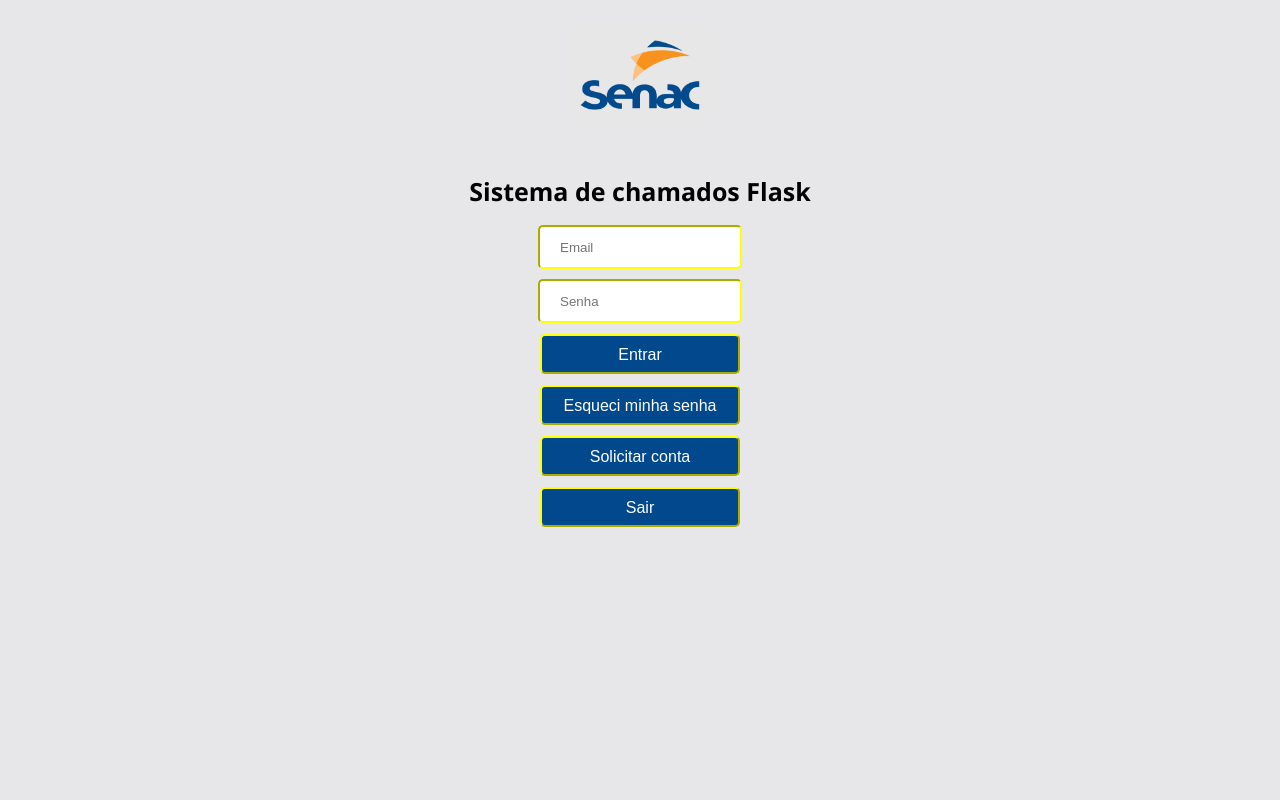
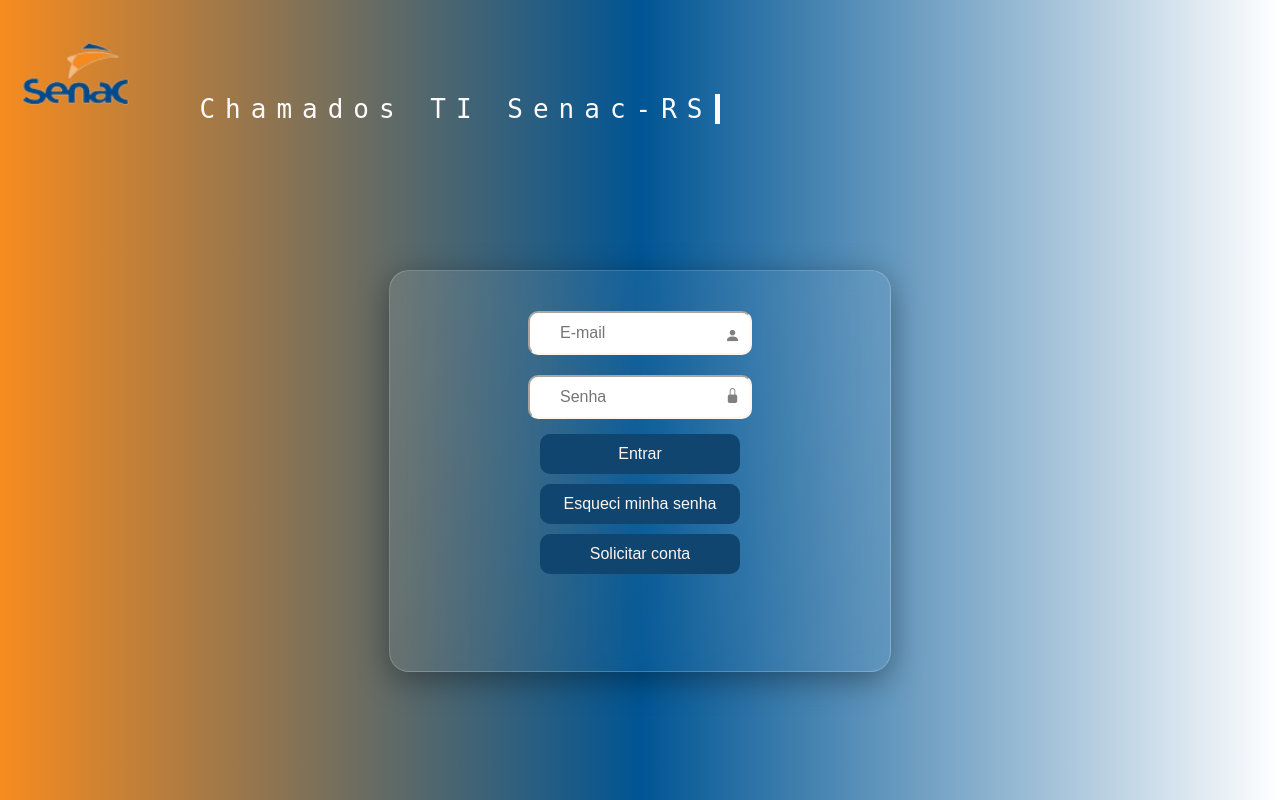
Before and after one commit to Raul-Rotilli/chamadosti_senac, a Flask app: page / in a window 1280 px wide. Run offline with Flask 3, Linux system fonts and the light colour scheme.

Commit message:
Add files via upload

```diff
--- a/app.py
+++ b/app.py
@@ -140,10 +140,6 @@
 
 @app.route('/cadastro_usuario', methods=['POST', 'GET'],)
 def cadastro_usuario():
-    if not session.get('usuario_id'):
-        return redirect(url_for('pagina_login'))
-    if session.get('perfil') != 'tecnico':
-        return redirect(url_for('pagina_inicial'))
     nome = request.form.get('nome')
     email = request.form.get('email')
     senha = request.form.get('senha')
@@ -348,7 +344,7 @@
             database='chamadosti'
         )
         cursor = cnx.cursor()
-        cursor.execute('DELETE FROM tecnicos WHERE id = %s', (id,))
+        cursor.execute('DELETE FROM usuarios WHERE id = %s', (id,))
         cursor.close()
         cnx.commit()
         return redirect(url_for('pagina_tecnicos'))
@@ -387,8 +383,7 @@
  # Valida o ID do usuário
     if not id.isdigit():
         return render_template('editarusuario/<id>', error='ID inválido.')
-    if session.get('usuario_id') != id and not session.get('tecnico_id'):
-        return render_template('paginainicial.html')
+
 
     # Obtém os dados do usuário do banco de dados
     cnx = mysql.connector.connect(
@@ -402,11 +397,12 @@
         FROM usuarios
         WHERE id = %s;
     """, (id,))
+    perfil = session.get('perfil')
     dados_usuario = cursor.fetchone()
     cursor.close()
     cnx.close()
 
-    if dados_usuario[0] == session.get('usuario_id') and session.get('perfil') == 'usuario':
+    if dados_usuario[0] != session.get('usuario_id') and session.get('perfil') == 'usuario':
         return redirect(url_for('pagina_inicial'))
     if request.method == 'POST':
         nome = request.form.get('nome')
@@ -414,13 +410,14 @@
         senha = request.form.get('senha')
 
         # Valida o input
-        if not nome:
-            flash('O nome é obrigatório.')
-            return render_template('editarusuario/<id>', dados_usuario=dados_usuario)
+        if session.get('perfil') == 'tecnico':
+            if not nome:
+                flash('O nome é obrigatório.')
+                return render_template('editarusuario/<id>', dados_usuario=dados_usuario)
         if not email:
             flash('O e-mail é obrigatório.')
             return render_template('editarusuario/<id>', dados_usuario=dados_usuario)
-        if not email:
+        if not senha:
             flash('A senha é obrigatório.')
             return render_template('editarusuario/<id>', dados_usuario=dados_usuario)
         # Realiza a atualização no banco de dados
@@ -430,18 +427,22 @@
                                       password='',
                                       database='chamadosti')
         cursor = cnx.cursor()
-        sql = 'UPDATE usuarios SET nome = %s, email = %s, senha=%s WHERE id = %s;'
-        values = (nome, email, senha, id)
+        if session.get('perfil') == 'tecnico':
+            sql = 'UPDATE usuarios SET email = %s, senha=%s WHERE id = %s;'
+            values = (email, senha, id)
+        else:
+            sql = 'UPDATE usuarios SET nome = %s, email = %s, senha=%s WHERE id = %s;'
+            values = (nome, email, senha, id)
         cursor.execute(sql, values)
         cnx.commit()
         cursor.close()
         cnx.close()
 
         # Redireciona para a página inicial
-        return render_template('paginainicial.html')
+        return redirect(url_for('pagina_usuarios'))
 
     # Exibe o formulário
-    return render_template('editarusuario.html', id=id, usuario=dados_usuario)
+    return render_template('editarusuario.html', id=id, usuario=dados_usuario, perfil=perfil)
 
 
 @app.route('/editarchamado/<id>', methods=['GET', 'POST'])
@@ -523,8 +524,8 @@
     except mysql.connector.Error as e:
         return render_template('paginainicial.html')
 
-@app.route('/editarchamado/<id>', methods=['GET', 'POST'])
-def atualizarchamado(id):
+@app.route('/finalizarchamado/<id>', methods=['GET', 'POST'])
+def finalizarchamado(id):
     if not session.get('usuario_id'):
         return redirect(url_for('pagina_login'))
     if session.get('perfil') != 'tecnico':
@@ -533,29 +534,10 @@
     if not id.isdigit():
         return render_template('editarusuario/<id>', error='ID inválido.')
 
-    cnx = mysql.connector.connect(
-        host='127.0.0.1',
-        user='root',
-        password='',
-        database='chamadosti')
-    cursor = cnx.cursor()
-    cursor.execute("""
-        SELECT `id`, `id_usuario`, `id_equipamento`, `descricao`, `id_setor`, `data_abertura`, `id_tecnico`, `observacao` `data_fechamento`, `urgencia`, `solucao`
-        FROM chamados
-        WHERE id = %s;
-    """, (id,))
-    dados_chamado = cursor.fetchone()
-    cursor.close()
-    cnx.close()
-
     # Processa o formulário
     if request.method == 'POST':
         try:
-            id_equipamento = request.form.get('id_equipamento')
-            id_setor = request.form.get('id_setor')
-            observacao = request.form.get('observacao')
-            # Realiza a atualização no banco de dados
-            # Realiza a atualização no banco de dados
+            solucao = request.form.get('solucao')
             cnx = mysql.connector.connect(
                 host='127.0.0.1',
                 user='root',
@@ -563,8 +545,8 @@
                 database='chamadosti'
             )
             cursor = cnx.cursor()
-            sql = 'UPDATE chamados SET id_equipamento = %s, id_setor = %s, observacao = %s WHERE id = %s;'
-            values = (id_equipamento, id_setor, observacao, id)
+            sql = 'UPDATE chamados SET solucao = %s, data_fechamento = NOW()  WHERE id = %s;'
+            values = (solucao, id)
             cursor.execute(sql, values)
             cnx.commit()
             cursor.close()
@@ -574,7 +556,7 @@
             return render_template('paginainicial.html')
             # Redireciona para a página inicial
 
-    return render_template('editarchamado.html', id=id, chamado=dados_chamado)
+    return render_template('finalizarchamado.html', id=id)
 
 
 
--- /dev/null
+++ b/static/login.js
@@ -0,0 +1,12 @@
+function viewpass(){
+    var inputPass = document.getElementById('pass')
+    var btnShowPass = document.getElementById('btn-pass')
+
+    if(inputPass.type === 'password'){
+        inputPass.setAttribute('type','text')
+        btnShowPass.classList.replace('bi-lock-fill','bi-unlock-fill')
+    }else{
+        inputPass.setAttribute('type','password')
+        btnShowPass.classList.replace('bi-unlock-fill','bi-lock-fill')
+    }
+}
--- a/static/style.css
+++ b/static/style.css
@@ -1,6 +1,8 @@
 /* Reset básico */
 html,
 body {
+  width: 100%;
+  height: 100%;
   margin: 0;
   /* Remove margens padrão */
   padding: 0;
@@ -13,7 +15,8 @@
 /* Navbar */
 .navbar {
   list-style-type: none;
-  background-color: #fd7e14;
+  background: rgb(246,140,31);
+background: linear-gradient(90deg, rgba(246,140,31,1) 0%, rgba(255,255,255,1) 35%, rgba(0,75,141,1) 100%);
   /*Cor de Fundo*/
   padding: 0.8rem 0;
   /* Espaçamento interno */
@@ -23,7 +26,7 @@
   /* Remove margem superior */
 }
 
-.navbar .container {
+.navbar .container-template {
   display: flex;
   /* Layout flexível */
   justify-content: space-between;
@@ -170,6 +173,7 @@
 }
 
 th {
+  text-align: center;
   font-weight: bold;
   /*Torna o texto das células do cabeçalho (th) negrito.*/
   border-bottom: 2px solid #ddd;
@@ -177,6 +181,7 @@
 }
 
 td {
+  text-align: center;
   border-bottom: 1px solid #ddd;
   /*Adiciona uma linha horizontal sólida de 1px de espessura na cor #ddd na parte inferior das células do corpo (td).*/
 }
@@ -193,32 +198,143 @@
   font-family: sans-serif;
 }
 
-button.editar {
+.editar {
   background-color: #01498C;
   color: white;
+  border-radius: 3px;
 }
 
-button.excluir {
+.excluir {
   background-color: red;
   color: white;
+  border-radius: 3px;
 }
 
-.botaologin {
-  width: 200px;
-  height: 40px;
-  background-color: #01498C;
-  color: white;
-  border-color: yellow
+/*login*/
+.logosenac{
+  width: 150px;
+  height: 150px;
+
 }
 
-.inputlogin {
-  border-color: yellow;
-  color: black;
-  border-radius: 5px;
-  padding: 10px 20px;
+.caixatexto{
+  display: inline-block;
+  padding: 20px;
+
+}
+
+.text{
+  padding-left: 25px;
+  color: snow;
+  font-size: 2em;
+  letter-spacing: 10px;
+  font-family: monospace;
+  border-right: 5px solid;
+  width: 95% ;
+  white-space: nowrap;
+  overflow: hidden;
+  animation:
+    typing 3s steps(20),
+    cursor .4s step-end infinite alternate;
+
+}
+
+
+@keyframes cursor{
+  50%  {border-color: transparent}
+}
+
+@keyframes typing {
+  from{width: 0}
+}
+
+.container{
+  justify-self: center;
+  align-items: center;
+  margin-top: 100px;
+  width: 500px;
+  height: 400px;
+  margin: 20px auto;
+}
+
+.glass{
+  margin-top: 100px;
+  background: linear-gradient(135deg, rgba(255, 255, 255, 0.1), rgba(255, 255, 255, 0));
+  backdrop-filter: blur(10px);
+  -webkit-backdrop-filter: blur(10px);
+  border-radius: 20px;
+  border:1px solid rgba(255, 255, 255, 0.18);
+  box-shadow: 0 8px 32px 0 rgba(0, 0, 0, 0.37);
+}
+
+.divlogin {
+  font-family: 'Archivo Black', sans-serif;
+  text-align: center;
+  justify-self: center;
+  align-items: center;
+  margin-top: 30px;
+}
+
+
+.inputlogin{
+  color: rgb(3, 3, 3);
+  border-color: seashell;
+  border-radius: 10px;
+  margin-top: 20px;
+  margin: 10px;
+  padding: 10px 30px;
   width: 160px;
   height: 20px;
+  outline: none;
+  font-size: 16px;
+  /* remove a borda do botão*/
 }
+
+pass{
+  position: relative;
+}
+
+user{
+  position: relative;
+}
+
+.user i{
+  font-size: 15px;
+  cursor: pointer;
+  position: absolute;
+  right: 30%;
+  top: 14%;
+  color: gray;
+
+}
+.pass i{
+  font-size: 15px;
+  cursor: pointer;
+  position: absolute;
+  right: 30%;
+  top: 29%;
+  color: gray;
+
+}
+
+
+.botaologin {
+  color: seashell;
+  border: 1px solid transparent;
+  border-radius: 10px;
+  margin: 5px;
+  height: 40px;
+  width: 200px;
+  background-color: #0f456e;
+  transition: 0.3s;
+}
+
+.botaologin:hover {
+  -webkit-box-shawdow:0px 0px 30px 3px #6fb3e6;
+  -moz-box-shadow: 0px 0px 30px 3px #6fb3e6;
+  box-shadow: 0px 0px 30px 3px #6fb3e6;
+}
+/*fim login*/
 
 select {
   border-color: yellow;
@@ -265,7 +381,6 @@
 .dropdown-content {
   display: none;
   position: absolute;
-  background-color: #f9f9f9;
   min-width: 160px;
   z-index: 1;
 }
--- a/templates/editarusuario.html
+++ b/templates/editarusuario.html
@@ -22,10 +22,12 @@
             Por favor, edite os dados do usuário
 
             <form method="POST" action="/editarusuario/{{usuario[0]}}">
+                {%if perfil == 'tecnico'%}
                 <div>
                     <input style="margin: 5px" class="inputlogin" type="text" name="nome" placeholder="Nome"
                         value="{{usuario[1]}}" required>
                 </div>
+                {%endif%}
                 <div>
                     <input style="margin: 5px" class="inputlogin" type="email" name="email" placeholder="E-mail"
                         value="{{usuario[2]}}" required>
--- a/templates/login.html
+++ b/templates/login.html
@@ -1,39 +1,49 @@
 <!DOCTYPE html>
-<html lang="pt-br">
-
+<html lang="en">
     <head>
     <meta charset="UTF-8">
     <meta http-equiv="X-UA-Compatible" content="IE=edge">
-    <meta name="viewport" content="width=device-width, initial-scale=1.0">
-    <link rel="stylesheet" href="{{url_for('static', filename='style.css')}}">
+    <link rel="stylesheet" href="{{ url_for('static', filename='style.css') }}">
+    <link rel="stylesheet" href="https://cdn.jsdelivr.net/npm/bootstrap-icons@1.11.3/font/bootstrap-icons.min.css">
     <title>Login</title>
+    <style>
+        body{
+
+            background: rgb(247,139,31);
+            background: linear-gradient(90deg, rgba(247,139,31,1) 0%, rgba(0,85,148,1) 50%, rgba(255,255,255,1) 100%);
+        }
+    </style>
     </head>
-
-<body style="text-align: center;font-size: 25px;font-family: Segoe UI;">
-    <div>
-        <img class="imgpython" src="{{url_for('static', filename='giphy.gif')}}">
-        <h1 style="text-align: center; font-size: 25px; font-family: Segoe UI;">Sistema de chamados Flask</h1>
+    <body>
+        <img class="logosenac" src="{{url_for('static', filename='logosenac.png')}}">
+        <div class="caixatexto">
+            <p class="text">Chamados TI Senac-RS</p>
+        </div>
+        <div class="container glass">
+            <div class="divlogin">
 
                 <form method="POST" action="/validalogin{{id}}">
+                    <div class="user">
+                        <input class="inputlogin" type="password" name="email" placeholder="E-mail" required>
+                        <i class="bi bi-person-fill"></i>
+                    </div>
+
+                    <div class="pass">
+                        <input class="inputlogin" type="password" id="pass" name="senha" placeholder="Senha" required>
+                        <i class="bi bi-lock-fill" id="btn-pass" onclick="viewpass()"></i>
+                    </div>
+
+                    <button type="submit" class="botaologin">Entrar </button>
                     <div>
-                <input class="inputlogin" type="text" name="email" placeholder="Email" required>
+                        <button type="submit" class="botaologin">Esqueci minha senha</button>
                     </div>
                     <div>
-                <input style="margin: 10px" class="inputlogin" type="password" name="senha" placeholder="Senha" required>
-            </div>
-
-            <button type="submit" class="botaologin">Entrar</button>
-            <div style="margin: 10px">
-                <button type="submit" class="botaologin">Esqueci minha senha</button>
-            </div>
-            <div style="margin: 10px">
                         <button type="submit" class="botaologin">Solicitar conta</button>
                     </div>
-            <div>
-                <button type="submit" class="botaologin">Sair</button>
+                </form>
+
             </div>
-        </form>
         </div>
+        <script src="static/login.js"></script>
     </body>
-
 </html>
```
Also changed, not shown: templates/chamados.html (+6 -6 lines), templates/finalizarchamado.html (added, +52 -0 lines), templates/setores.html (+23 -1 lines), templates/tecnicos.html (+26 -2 lines), templates/template.html (+7 -2 lines), templates/usuarios.html (+25 -2 lines), static/logosenac.png (added). Lines whose indentation alone changed are shown as unchanged.
